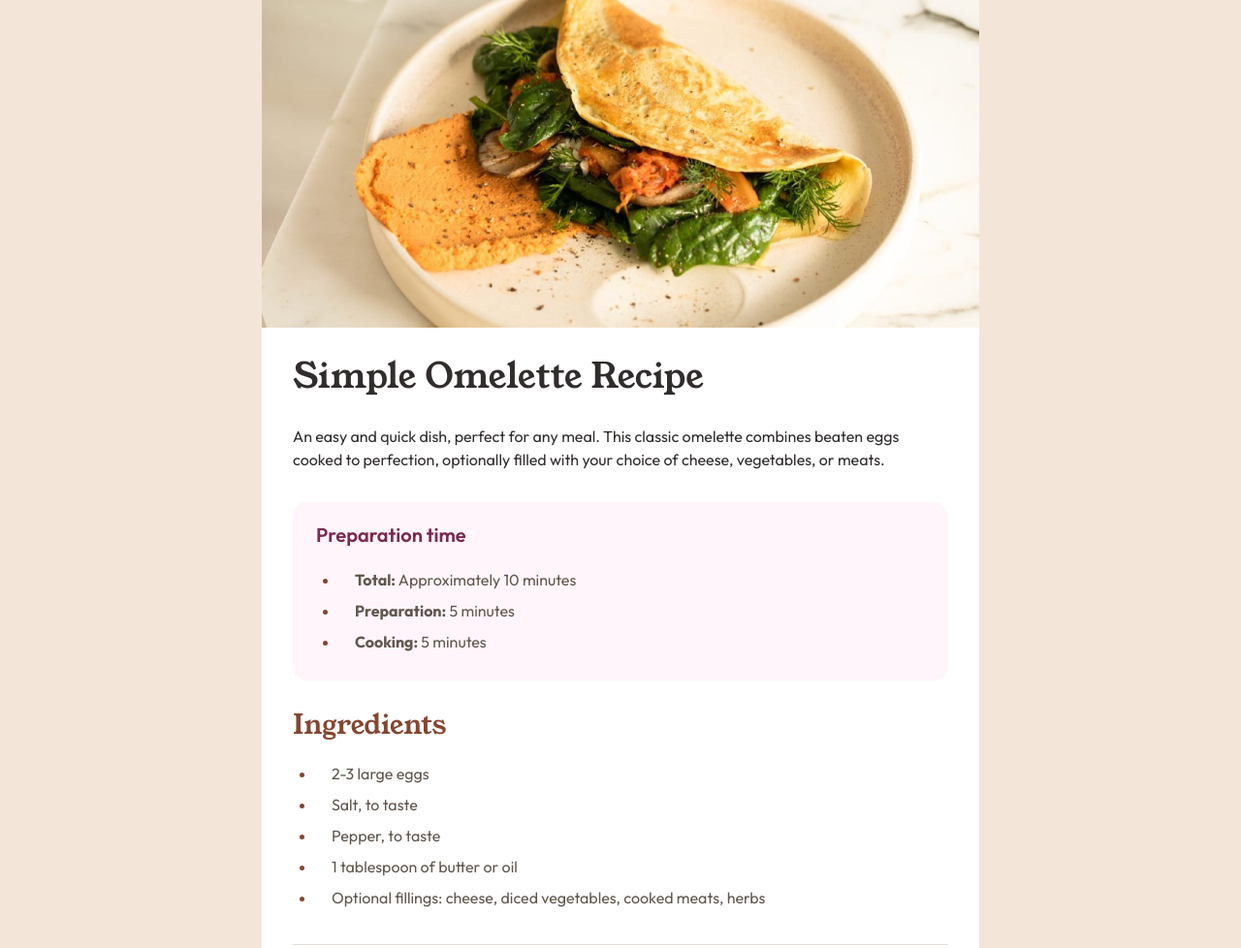
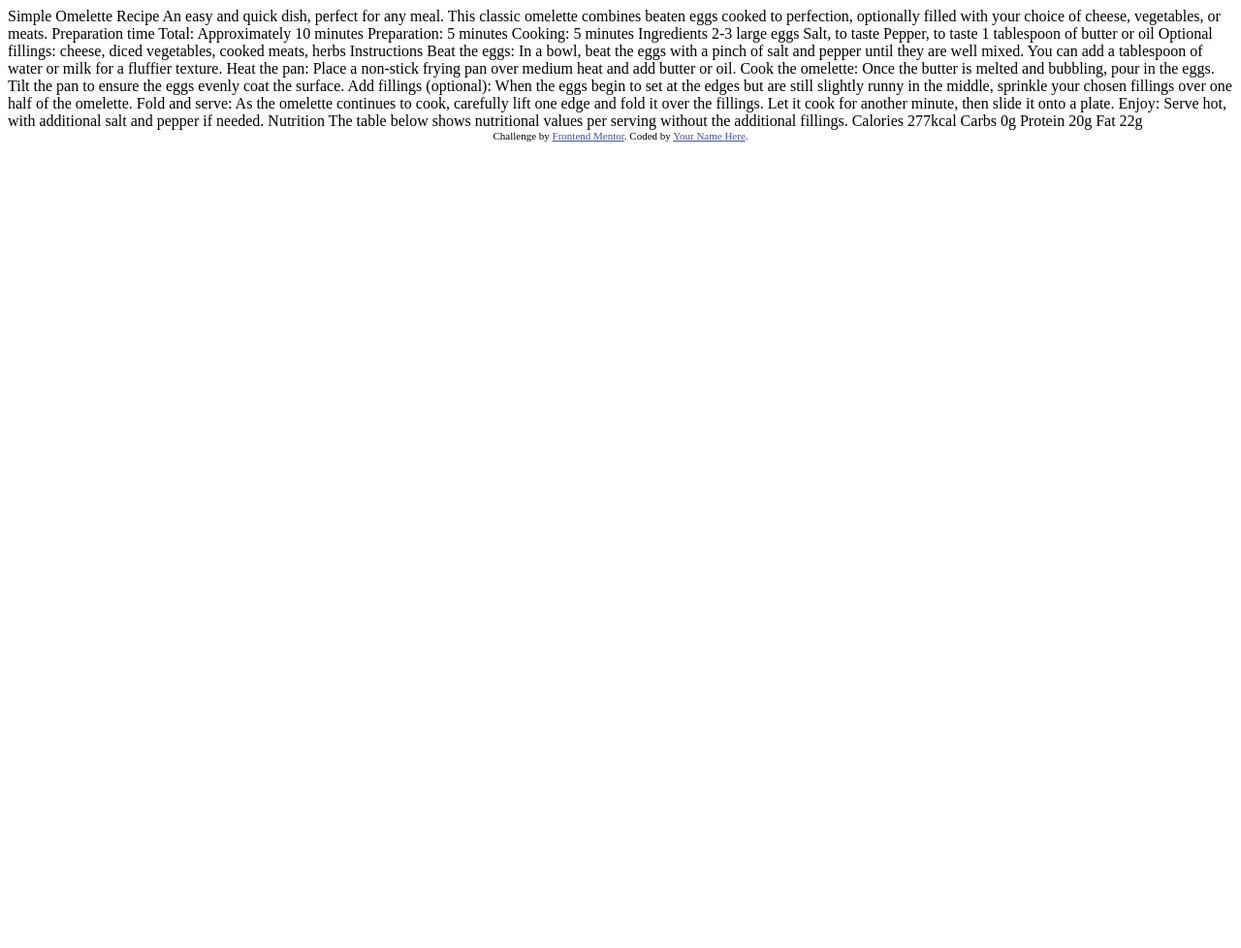
Before and after one commit to kwaeterinckx/FrontendMentorChallenge-RecipePage, a plain HTML site: page index.html in a window 1280 px wide. Shown: the top 978 px of the page at 97% size. After the commit the page ends 800 px from the top, so only its background shows below. Drawn offline with Linux system fonts and the light colour scheme.

Commit message:
Redo
Just a small reset of that challenge. I changed my workflow and how to work with the design files.

```diff
--- a/fonts.css
+++ /dev/null
@@ -1,9 +0,0 @@
-@font-face {
-    font-family: "Outfit";
-    src: url(./assets/fonts/outfit/Outfit-VariableFont_wght.ttf);
-}
-
-@font-face {
-    font-family: "Young Serif";
-    src: url(./assets/fonts/young-serif/YoungSerif-Regular.ttf);
-}
--- a/index.html
+++ b/index.html
@@ -1,10 +1,8 @@
 <!DOCTYPE html>
 <html lang="en">
-
 <head>
   <meta charset="UTF-8">
-  <meta name="viewport" content="width=device-width, initial-scale=1.0">
-  <!-- displays site properly based on user's device -->
+  <meta name="viewport" content="width=device-width, initial-scale=1.0"> <!-- displays site properly based on user's device -->
 
   <link rel="icon" type="image/png" sizes="32x32" href="./assets/images/favicon-32x32.png">
 
@@ -12,109 +10,68 @@
 
   <!-- Feel free to remove these styles or customise in your own stylesheet 👍 -->
   <style>
-    .attribution {
-      font-size: 11px;
-      text-align: center;
-    }
+    .attribution { font-size: 11px; text-align: center; }
+    .attribution a { color: hsl(228, 45%, 44%); }
+  </style>
+</head>
+<body>
 
-    .attribution a {
-      color: hsl(228, 45%, 44%);
-    }
-  </style>
-  <!-- Custom Stylesheet -->
-  <link rel="stylesheet" href="style.css">
-  <link rel="stylesheet" href="fonts.css">
-</head>
+  Simple Omelette Recipe
 
-<body>
-  <div class="recipe__container">
-    <img src="./assets/images/image-omelette.jpeg" alt="Image of an omelette" class="recipe__img">
-    <main class="recipe__body">
-      <header>
-        <h1 class="recipe__title">Simple Omelette Recipe</h1>
-        <p class="recipe__intro">An easy and quick dish, perfect for any meal. This classic omelette combines beaten
-          eggs cooked
-          to perfection, optionally filled with your choice of cheese, vegetables, or meats.</p>
-      </header>
+  An easy and quick dish, perfect for any meal. This classic omelette combines beaten eggs cooked
+  to perfection, optionally filled with your choice of cheese, vegetables, or meats.
 
-      <section class="recipe__prep-time">
-        <h3 class="recipe__prep__title">Preparation time</h3>
-        <ul class="recipe__list">
-          <li class="recipe__list__item"><strong>Total:</strong> Approximately 10 minutes</li>
-          <li class="recipe__list__item"><strong>Preparation:</strong> 5 minutes</li>
-          <li class="recipe__list__item"><strong>Cooking:</strong> 5 minutes</li>
-        </ul>
-      </section>
+  Preparation time
 
-      <section class="recipe__ingredients recipe__section">
-        <h2 class="recipe__section__title">Ingredients</h2>
-        <ul class="recipe__list">
-          <li class="recipe__list__item">2-3 large eggs</li>
-          <li class="recipe__list__item">Salt, to taste</li>
-          <li class="recipe__list__item">Pepper, to taste</li>
-          <li class="recipe__list__item">1 tablespoon of butter or oil</li>
-          <li class="recipe__list__item">Optional fillings: cheese, diced vegetables, cooked meats, herbs</li>
-        </ul>
-      </section>
-      <hr>
-      <section class="recipe__instructions recipe__section">
-        <h2 class="recipe__section__title">Instructions</h2>
-        <ol class="recipe__list">
-          <li class="recipe__list__item"><strong>Beat the eggs:</strong> In a bowl, beat the eggs with a pinch of salt
-            and pepper until
-            they are well mixed.
-            You can add a tablespoon of water or milk for a fluffier texture.</li>
-          <li class="recipe__list__item"><strong>Heat the pan:</strong> Place a non-stick frying pan over medium heat
-            and add butter or
-            oil.</li>
-          <li class="recipe__list__item"><strong>Cook the omelette:</strong> Once the butter is melted and bubbling,
-            pour in the eggs.
-            Tilt the pan to ensure
-            the eggs evenly coat the surface.</li>
-          <li class="recipe__list__item"><strong>Add fillings (optional):</strong> When the eggs begin to set at the
-            edges but are still
-            slightly runny in the
-            middle, sprinkle your chosen fillings over one half of the omelette.</li>
-          <li class="recipe__list__item"><strong>Fold and serve:</strong> As the omelette continues to cook, carefully
-            lift one edge and
-            fold it over the
-            fillings. Let it cook for another minute, then slide it onto a plate.</li>
-          <li class="recipe__list__item"><strong>Enjoy:</strong> Serve hot, with additional salt and pepper if needed.
-          </li>
-        </ol>
-      </section>
-      <hr>
-      <section class="recipe__nutrition recipe__section">
-        <h2 class="recipe__section__title">Nutrition</h2>
-        <p class="recipe__nutrition__info">The table below shows nutritional values per serving without the additional
-          fillings.</p>
-        <table class="nutrition__table">
-          <tbody>
-            <tr>
-              <td class="table__label">Calories</td>
-              <td class="table__value">277kcal</td>
-            </tr>
-            <tr>
-              <td class="table__label">Carbs</td>
-              <td class="table__value">0g</td>
-            </tr>
-            <tr>
-              <td class="table__label">Protein</td>
-              <td class="table__value">20g</td>
-            </tr>
-            <tr>
-              <td class="table__label">Fat</td>
-              <td class="table__value">22g</td>
-            </tr>
-          </tbody>
-        </table>
-      </section>
-    </main>
+  Total: Approximately 10 minutes
+  Preparation: 5 minutes
+  Cooking: 5 minutes
+
+  Ingredients
+
+  2-3 large eggs
+  Salt, to taste
+  Pepper, to taste
+  1 tablespoon of butter or oil
+  Optional fillings: cheese, diced vegetables, cooked meats, herbs
+
+  Instructions
+
+  Beat the eggs: In a bowl, beat the eggs with a pinch of salt and pepper until they are well mixed.
+  You can add a tablespoon of water or milk for a fluffier texture.
+
+  Heat the pan: Place a non-stick frying pan over medium heat and add butter or oil.
+
+  Cook the omelette: Once the butter is melted and bubbling, pour in the eggs. Tilt the pan to ensure
+  the eggs evenly coat the surface.
+
+  Add fillings (optional): When the eggs begin to set at the edges but are still slightly runny in the
+  middle, sprinkle your chosen fillings over one half of the omelette.
+
+  Fold and serve: As the omelette continues to cook, carefully lift one edge and fold it over the
+  fillings. Let it cook for another minute, then slide it onto a plate.
+
+  Enjoy: Serve hot, with additional salt and pepper if needed.
+
+  Nutrition
+
+  The table below shows nutritional values per serving without the additional fillings.
+
+  Calories
+  277kcal
+
+  Carbs
+  0g
+
+  Protein
+  20g
+
+  Fat
+  22g
+
+  <div class="attribution">
+    Challenge by <a href="https://www.frontendmentor.io?ref=challenge" target="_blank">Frontend Mentor</a>.
+    Coded by <a href="#">Your Name Here</a>.
   </div>
-  <footer class="attribution">
-    <p>Challenge by <a href="https://www.frontendmentor.io?ref=challenge" target="_blank">Frontend Mentor</a>.
-      Coded by <a href="https://www.frontendmentor.io/profile/kwaeterinckx">Kévin Waeterinckx</a>.</p>
-  </footer>
 </body>
-
 </html>
--- a/style.css
+++ /dev/null
@@ -1,165 +0,0 @@
-/* Custom Properties */
-:root {
-    /* Colors */
-    --clr-nutmeg: hsl(14, 45%, 36%);
-    --clr-dark-raspberry: hsl(332, 51%, 32%);
-
-    --clr-white: hsl(0, 0%, 100%);
-    --clr-rose-white: hsl(330, 100%, 98%);
-    --clr-eggshell: hsl(30, 54%, 90%);
-    --clr-light-grey: hsl(30, 18%, 87%);
-    --clr-wenge-brown: hsl(30, 10%, 34%);
-    --clr-dark-charcoal: hsl(24, 5%, 18%);
-
-    /* Font families */
-    --ff-young: "Young Serif", serif;
-    --ff-outfit: "Outfit", sans-serif;
-
-    /* Font Sizes */
-    --fs-body: 16px;
-    --fs-title: 2.25rem;
-    --fs-section-title: 1.75rem;
-}
-
-/* Reset */
-
-*,
-*::before,
-*::after {
-    box-sizing: border-box;
-    margin: 0;
-    padding: 0;
-}
-
-img {
-    display: block;
-    max-width: 100%;
-}
-
-/* Utility classes */
-.recipe__section {
-    margin-block: 2rem;
-}
-
-.recipe__section__title {
-    font-family: var(--ff-young);
-    font-size: var(--fs-section-title);
-    font-weight: 400;
-    color: var(--clr-nutmeg);
-}
-
-.recipe__list {
-    margin-inline: .5rem;
-    padding: 1.25rem 1rem 0;
-}
-
-.recipe__list__item {
-    line-height: 1.5rem;
-    padding: .25rem 0 .25rem 1rem;
-    text-wrap: pretty;
-}
-
-.recipe__list__item::marker {
-    font-weight: 700;
-    color: var(--clr-nutmeg);
-}
-
-/* Custom styling */
-
-html {
-    font-size: var(--fs-body);
-}
-
-body {
-    background-color: var(--clr-eggshell);
-    color: var(--clr-wenge-brown);
-    font-family: var(--ff-outfit);
-    line-height: 1;
-}
-
-hr {
-    width: 100%;
-    height: 0;
-    border: none;
-    border-top: 1px solid var(--clr-light-grey);
-}
-
-p {
-    padding-block: 2rem;
-    line-height: 1.5;
-}
-
-tr {
-    border-bottom: 1px solid var(--clr-light-grey);
-}
-
-tr:last-of-type {
-    border: none;
-}
-
-td {
-    width: 50%;
-}
-
-
-.recipe__container {
-    background-color: var(--clr-white);
-    max-width: 740px;
-    margin-inline: auto;
-}
-
-.recipe__body {
-    padding: 2rem;
-}
-
-.recipe__title {
-    font-family: var(--ff-young);
-    font-size: var(--fs-title);
-    font-weight: 400;
-    color: var(--clr-dark-charcoal);
-    line-height: 1;
-}
-
-.recipe__intro {
-    color: var(--clr-dark-charcoal);
-}
-
-.recipe__prep-time {
-    background-color: var(--clr-rose-white);
-    padding: 1.5rem;
-    border-radius: 15px;
-}
-
-.recipe__prep__title {
-    color: var(--clr-dark-raspberry);
-    font-variation-settings: "wght" 600;
-    font-size: 1.25rem;
-}
-
-.recipe__nutrition {
-    margin-bottom: 0;
-}
-
-.recipe__nutrition__info {
-    padding-bottom: 1rem;
-}
-
-.nutrition__table {
-    width: 100%;
-    line-height: 3;
-    border-collapse: collapse;
-}
-
-.table__label {
-    padding-left: 2rem;
-}
-
-.table__value {
-    font-variation-settings: "wght" 700;
-    color: var(--clr-nutmeg);
-}
-
-footer p {
-    padding: 0;
-    line-height: 7.625rem;
-}
```
